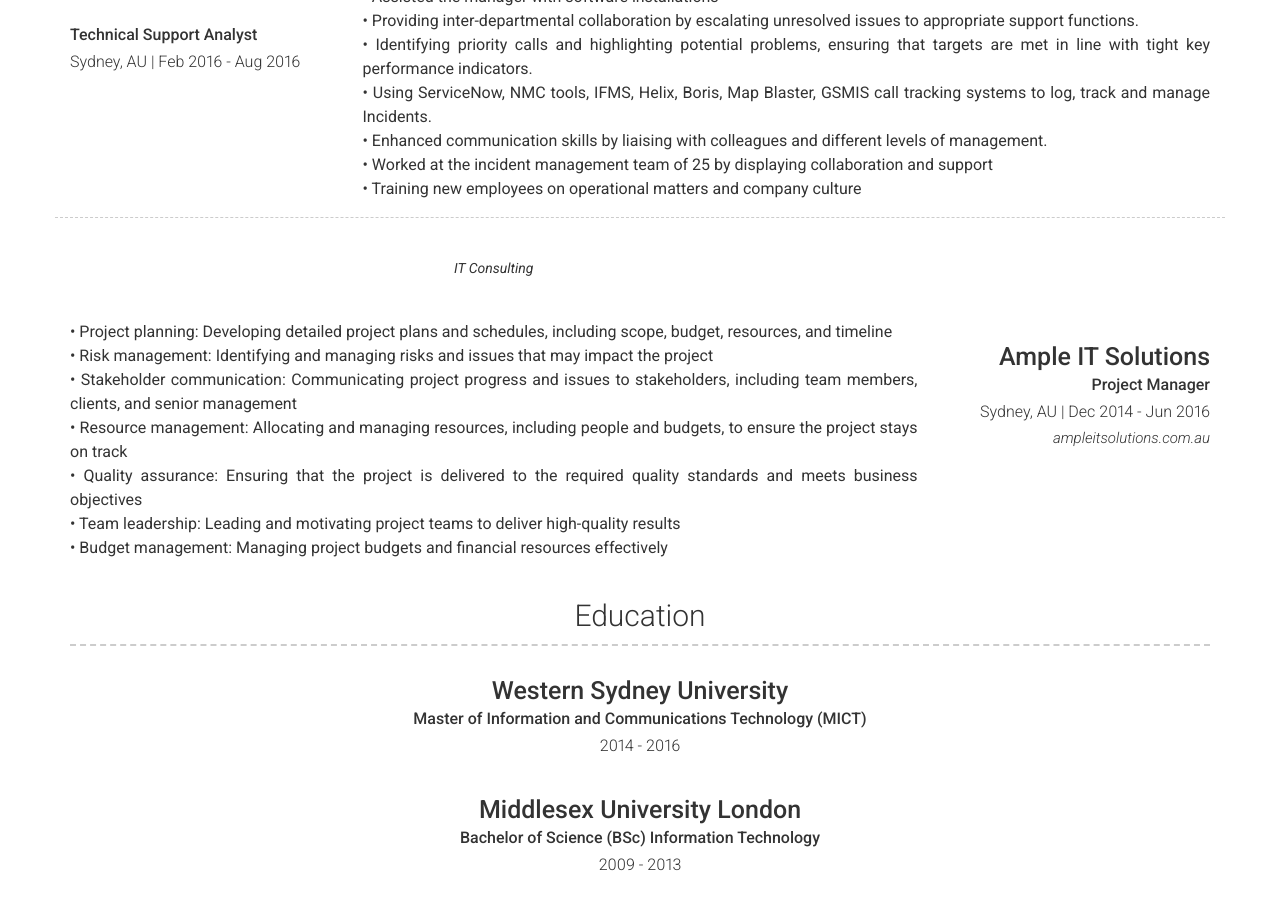
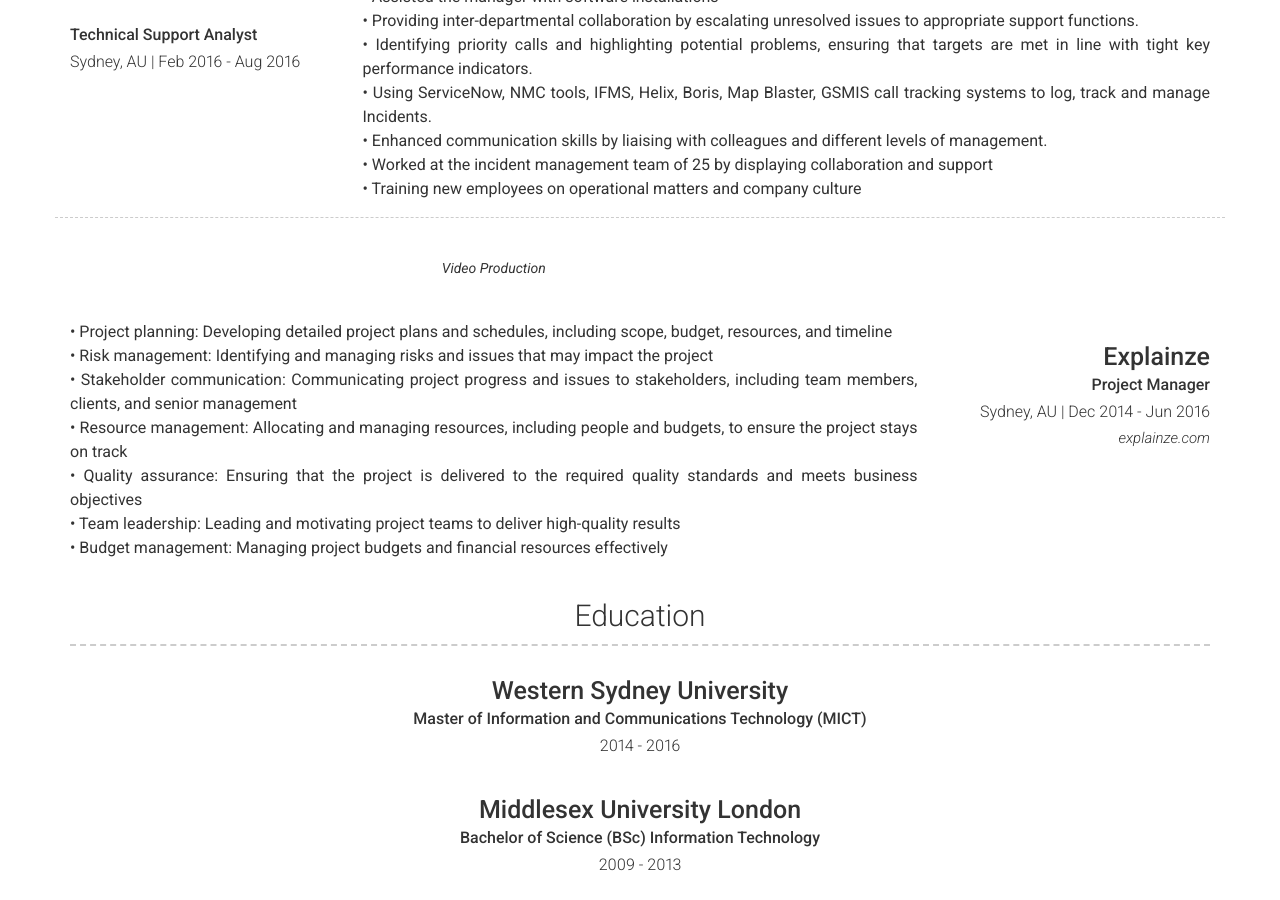
Before and after one commit to dontgimmedrama/dinali, a Jekyll site: the page built from index.md, in a window 1280 px wide and 900 px high, scrolled down 2543 px. Built offline with Jekyll 4.4.1, drawn with Linux system fonts in a browser that asks for light colours; nearby versions of some CDN libraries.

Commit message:
Add files via upload

```diff
--- a/_config.yml
+++ b/_config.yml
@@ -168,12 +168,12 @@ content:
           <br>• Worked at the incident management team of 25 by displaying collaboration and support
           <br>• Training new employees on operational matters and company culture
       - layout: right
-        title: Ample IT Solutions
+        title: Explainze
         sub_title: Project Manager
         caption: Sydney, AU | Dec 2014 - Jun 2016
-        link: ampleitsolutions.com.au
+        link: explainze.com
         quote: >
-          IT Consulting
+          Video Production
         description: | # this will include new lines to allow paragraphs
           <br>• Project planning: Developing detailed project plans and schedules, including scope, budget, resources, and timeline
           <br>• Risk management: Identifying and managing risks and issues that may impact the project
```
